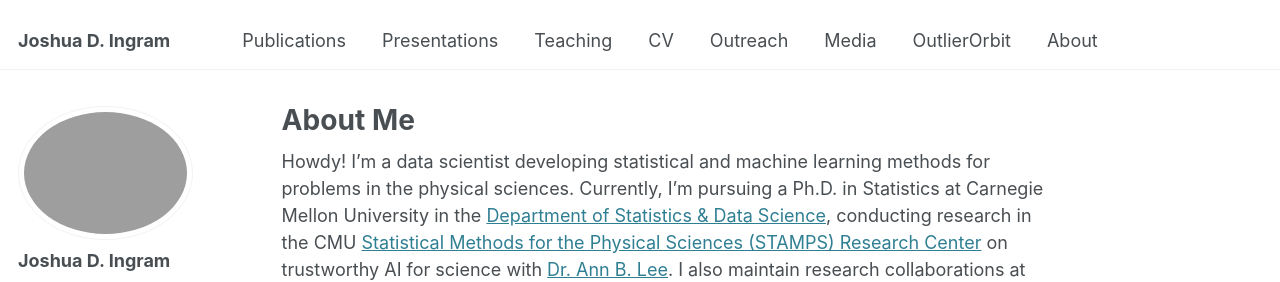
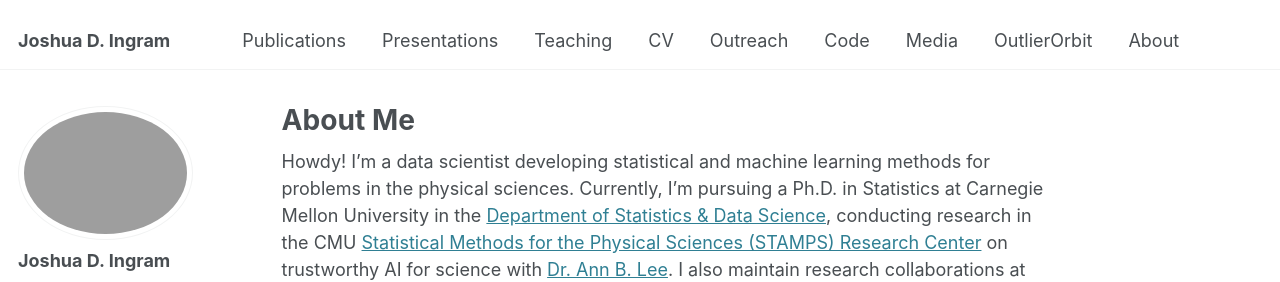
Before and after one commit to Joshuaingram/joshuaingram.github.io, a Jekyll site: the page built from _pages/about.md, in a window 1280 px wide. Shown: the top 282 px of the page. Built offline with Jekyll 4.4.1, drawn with Linux system fonts in a browser that asks for light colours; some web fonts are replaced.

Commit message:
Add 'Code' section to navigation menu

```diff
--- a/_data/navigation.yml
+++ b/_data/navigation.yml
@@ -20,6 +20,9 @@ main:
   - title: "Outreach"
     url: /outreach/
 
+  - title: "Code"
+    url: /portfolio/
+
   - title: "Media"
     url: /media/
 
```
